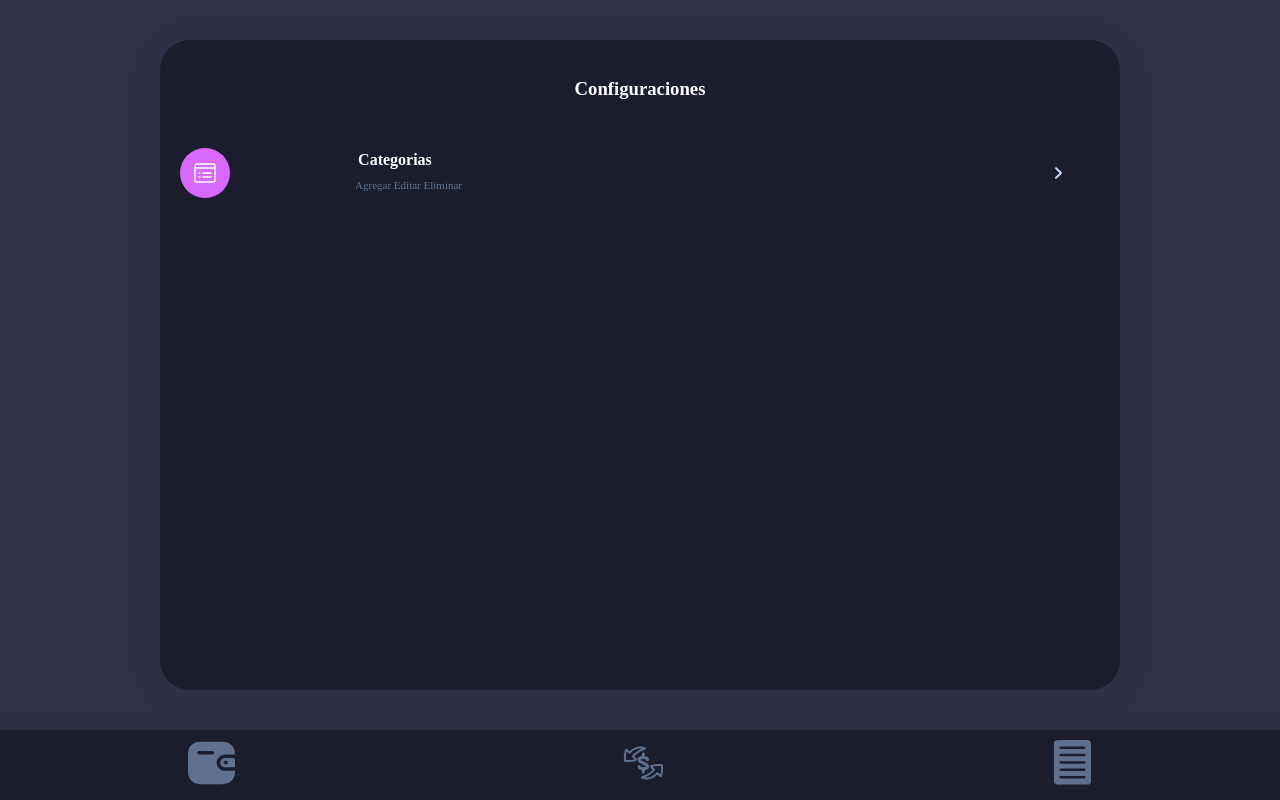
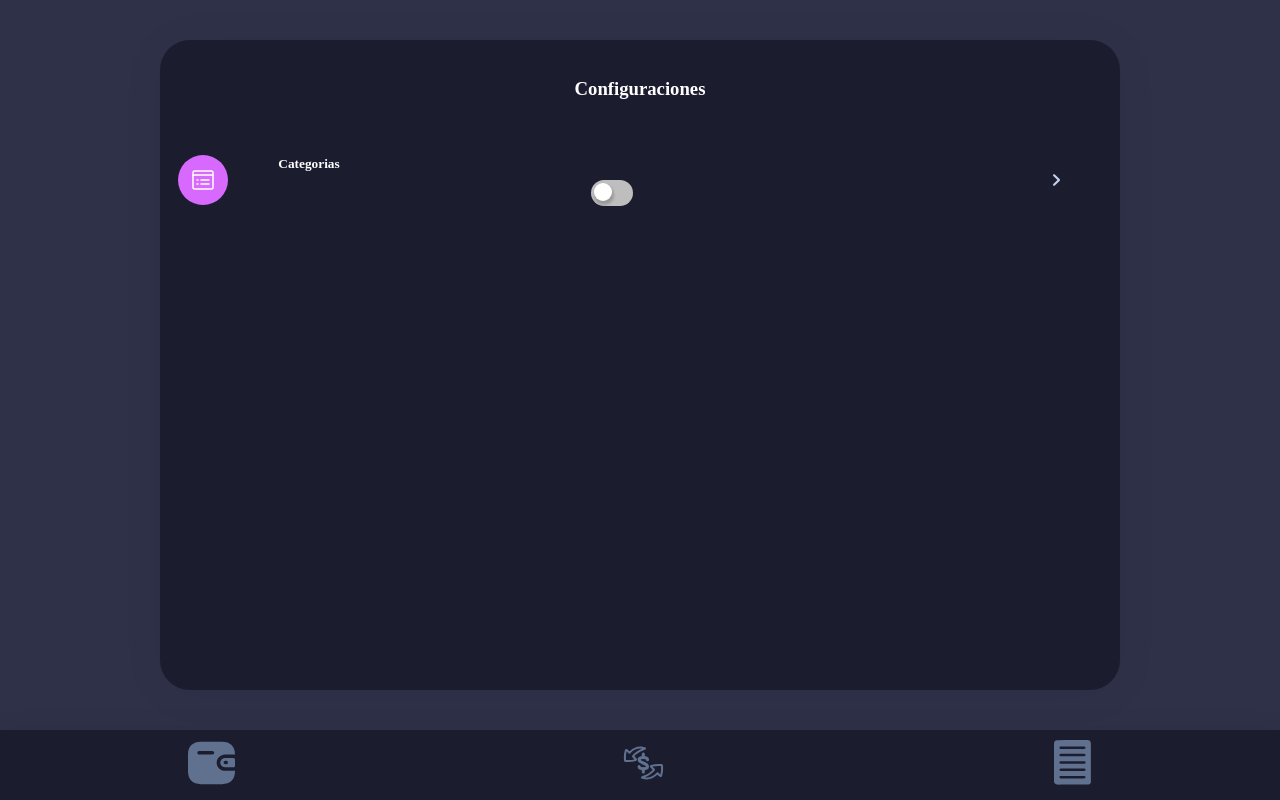
Before and after one commit to juanpa77/App_Control_de_Gastos, a React (Create React App) app: page /config in a window 1280 px wide. Built offline with nearby package versions, Linux system fonts and the light colour scheme.

Commit message:
refactoring in ConfigItem

```diff
--- a/src/components/configItem/index.tsx
+++ b/src/components/configItem/index.tsx
@@ -1,23 +1,35 @@
-import { ReactNode } from "react"
-import { IconContainer, ItemConfigLink } from "./styled"
 import { ReactComponent as NexIcon } from "./assets/nexIcon.svg";
+import { MouseEventHandler, ReactNode } from "react"
+import { IconContainer, ItemCategoryBtn, ItemConfigLink } from "./styled"
+import { Content } from "./content";
+import { ToggleButton } from "../button/Toggle";
 
 interface Props {
     children: ReactNode
     itemTitle: string
     itemDescription?: string
+    onClick?: MouseEventHandler<HTMLButtonElement> | undefined
+    to?: string
 }
 
-export const ConfigItem = ({children, itemTitle, itemDescription}: Props)=> {
+export const ConfigItem = ({children, itemTitle, itemDescription, to, onClick}: Props)=> {
 
-    return (
-        <ItemConfigLink to={"/config/category"} >
+    return  to ? (
+        <ItemConfigLink to={to} >
+            <Content itemTitle={itemTitle} itemDescription={itemDescription} >
+                {children}
+            </Content>
+        </ItemConfigLink>
+     )
+    : (
+        <ItemCategoryBtn onClick={onClick}>
             <IconContainer>
                 {children}
             </IconContainer>
             <strong>{itemTitle}</strong>
-            <p>{itemDescription}</p>
+            <ToggleButton onChange={(e)=> e.currentTarget.checked = false} />
             <NexIcon />
-        </ItemConfigLink>
+        </ItemCategoryBtn>
     )
+
 }
--- a/src/components/configItem/styled.js
+++ /dev/null
@@ -1,46 +0,0 @@
-import styled from "styled-components"
-import { Link } from "react-router-dom";
-
-export const ItemConfigLink = styled(Link)`
-    display: grid;
-    align-items: center;
-    justify-content: space-around;
-    align-self: flex-start;
-    grid-template-areas: 'II TT TT NN'
-                         'II DD DD NN';
-    grid-template-rows: repeat(2, 1fr);
-    grid-template-columns: 2fr 7fr 1fr;
-    width: 94%;
-    color: white;
-    padding: 0px 10px;
-    margin: 10px 10px;
-    cursor: pointer;
-
-    & > strong {
-        grid-area: TT;
-        padding: 0 3px;
-    }
-    & > p {
-        grid-area: DD;
-        color: #60708F;
-        margin: 0;
-        font-size: 11px;
-    }
-    & > svg {
-        grid-area: NN;
-        align-self: center;
-    }
-    list-style: none;
-    text-decoration: none;
-`
-
-export const IconContainer = styled.div`
-    display: flex;
-    grid-area: II;
-    background-color: #D869FF;
-    height: 50px;
-    width: 50px;
-    border-radius: 50%;
-    justify-content: center;
-    align-items: center;
-`
```
